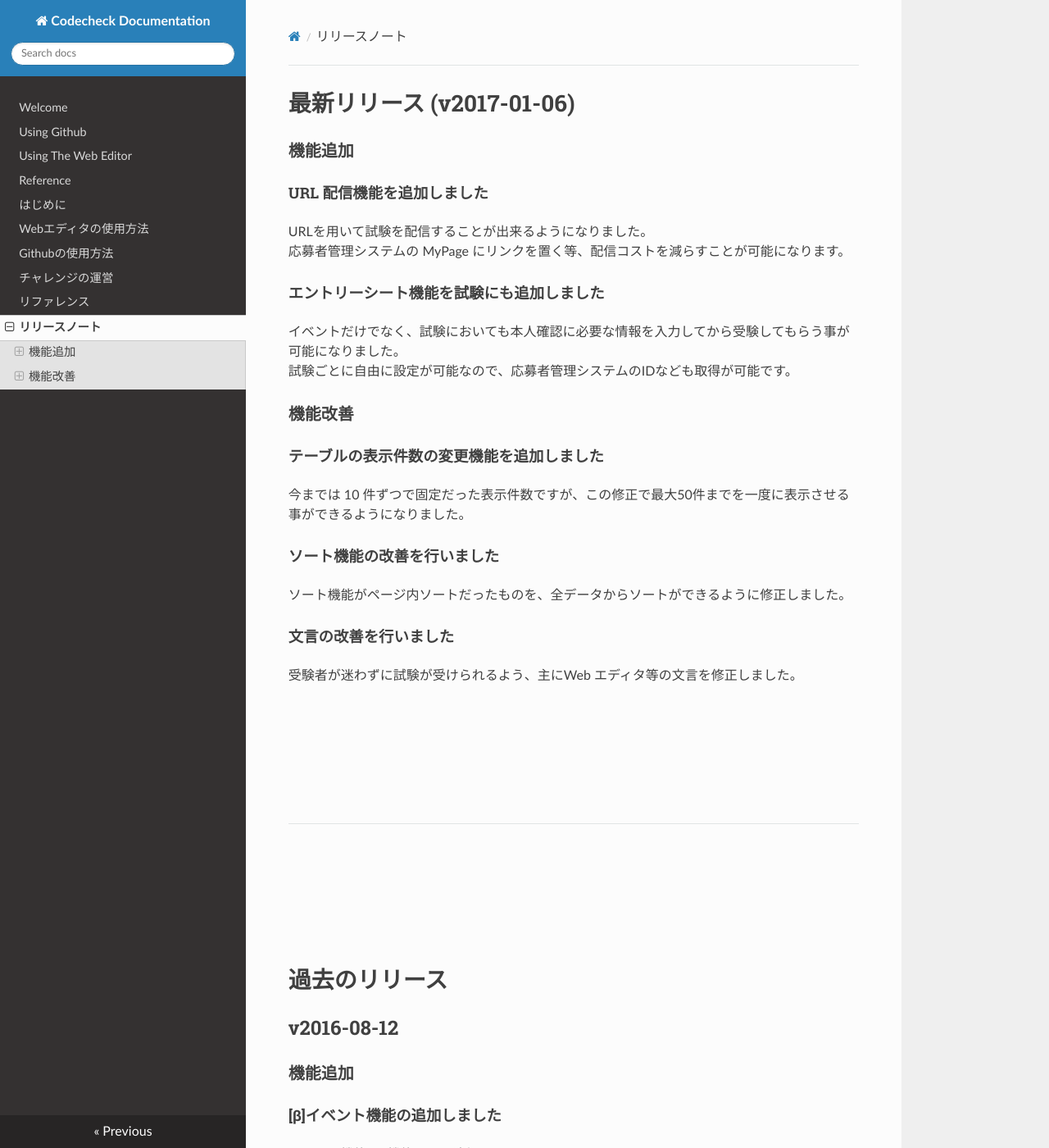
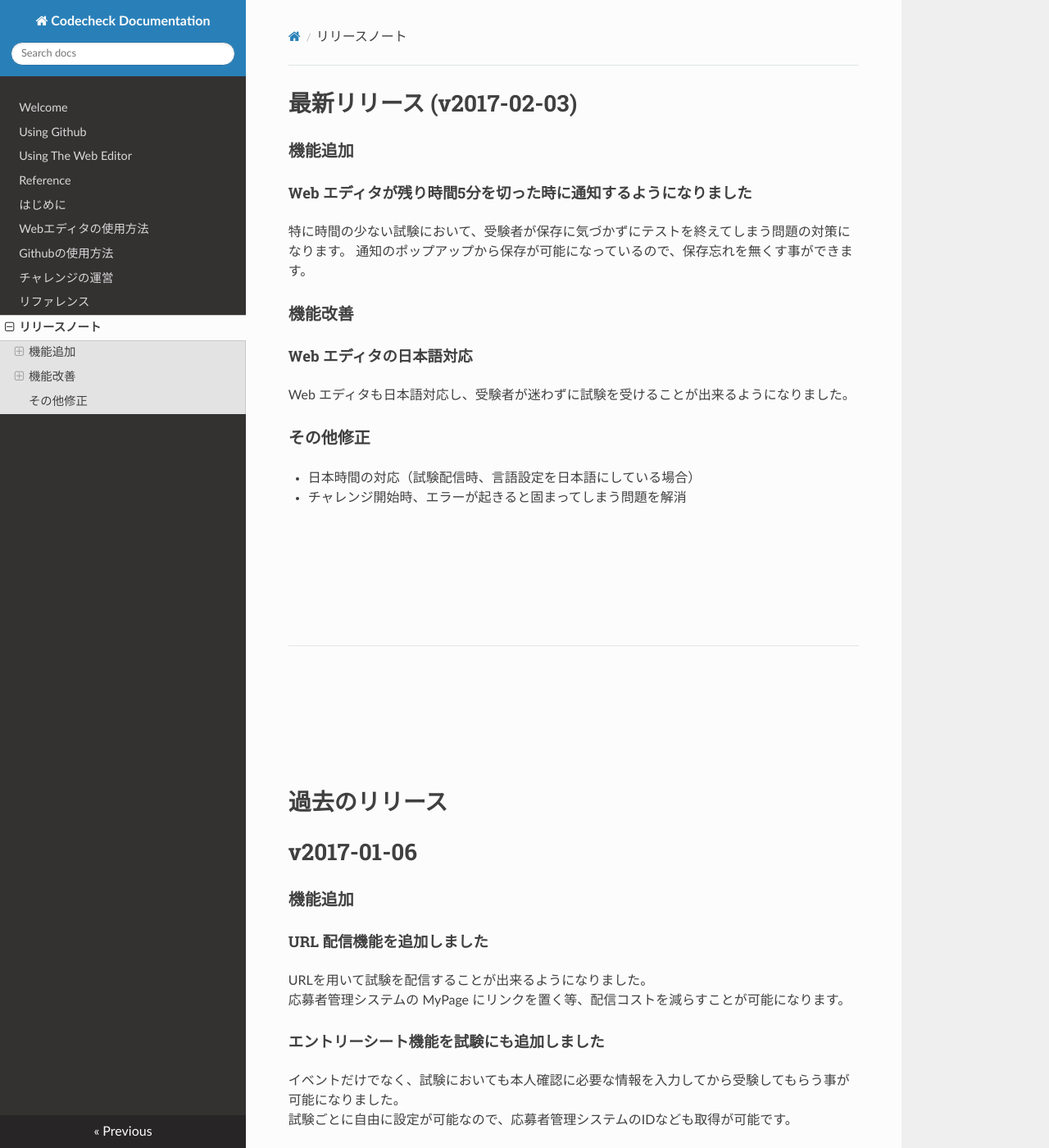
Before and after one commit to code-check/docs, an MkDocs documentation site: the page built from source/docs/ja/release_notes.md, in a window 1280 px wide and 1400 px high. Shown: the whole window at 82% size. Built offline with MkDocs 1.6.1, drawn with Linux system fonts in a browser that asks for light colours; nearby versions of some CDN libraries; old or Windows-style settings are respelled for this version of MkDocs.

Commit message:
:sparkles: Release note for v2017-02-03

```diff
--- a/source/docs/ja/release_notes.md
+++ b/source/docs/ja/release_notes.md
@@ -1,4 +1,36 @@
-# 最新リリース (v2017-01-06)
+# 最新リリース (v2017-02-03)
+
+### 機能追加
+
+#### Web エディタが残り時間5分を切った時に通知するようになりました
+特に時間の少ない試験において、受験者が保存に気づかずにテストを終えてしまう問題の対策になります。
+通知のポップアップから保存が可能になっているので、保存忘れを無くす事ができます。
+
+### 機能改善
+
+#### Web エディタの日本語対応
+Web エディタも日本語対応し、受験者が迷わずに試験を受けることが出来るようになりました。
+
+### その他修正
+
+- 日本時間の対応（試験配信時、言語設定を日本語にしている場合）
+- チャレンジ開始時、エラーが起きると固まってしまう問題を解消
+
+<br>
+<br>
+<br>
+<br>
+<br>
+---
+<br>
+<br>
+<br>
+<br>
+<br>
+
+# 過去のリリース
+
+# v2017-01-06
 
 ### 機能追加
 
@@ -20,20 +52,6 @@ URLを用いて試験を配信することが出来るようになりました
 
 #### 文言の改善を行いました
 受験者が迷わずに試験が受けられるよう、主にWeb エディタ等の文言を修正しました。
-
-<br>
-<br>
-<br>
-<br>
-<br>
----
-<br>
-<br>
-<br>
-<br>
-<br>
-
-# 過去のリリース
 
 ## v2016-08-12
 
```
